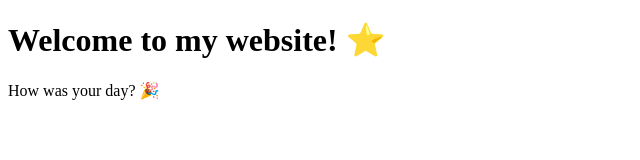
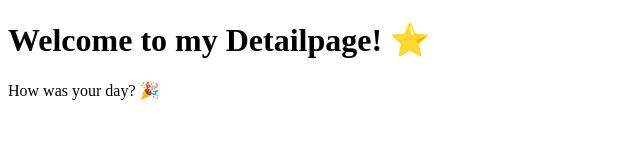
Before and after one commit to Del-Insurances/webpages.github.io, a plain HTML site: page product_a.html in a window 1280 px wide. Shown: the whole page, without its empty margins (0-640 px from the left). Drawn offline with Linux system fonts and the light colour scheme.

Commit message:
Update product_a.html

```diff
--- a/product_a.html
+++ b/product_a.html
@@ -4,7 +4,7 @@
 <title>My Cool Detailpage</title>
 </head>
 <body>
-<h1>Welcome to my website! ⭐️</h1>
+<h1>Welcome to my Detailpage! ⭐️</h1>
 <p>How was your day? 🎉</p>
 </body>
 </html>
```
